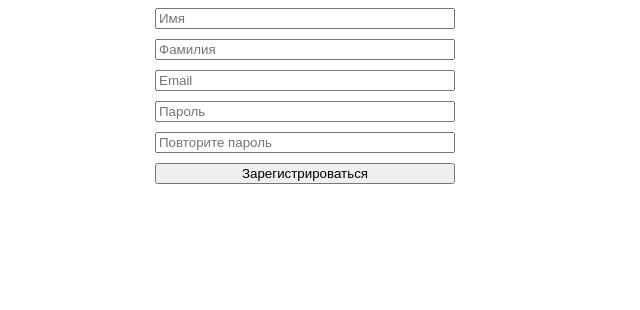
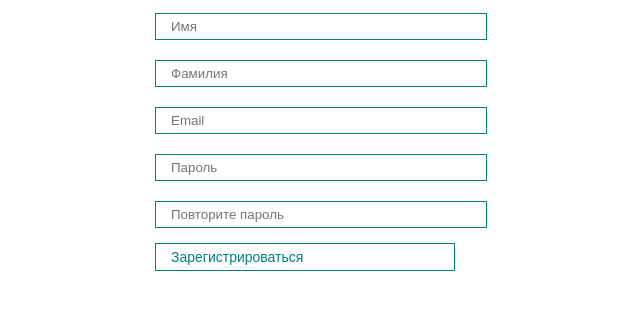
Before and after one commit to Fody0/WebsiteCloud, a React (Create React App) app in the folder frontend/: page /register in a window 1280 px wide. Shown: the top 310 px of the page, without its empty margins (335-975 px from the left). Built offline with nearby package versions, Linux system fonts and the light colour scheme.

Commit message:
add validation

```diff
--- a/frontend/src/components/Auth/Login.jsx
+++ b/frontend/src/components/Auth/Login.jsx
@@ -1,6 +1,8 @@
 import React, { useState } from 'react';
 import { loginUser,initialLoginData } from '../network/User_api';
 import { loginValidationSchema } from '../network/Validation';
+import MyButton from "../UI/button/MyButton";
+import MyInput from "../UI/input/MyInput";
 
 
 const Login = () => {
@@ -41,16 +43,16 @@ const Login = () => {
 
     return (
         <form style={{display: 'flex', flexDirection: 'column', gap: '10px', width: '300px', margin: '0 auto'}} onSubmit={handleSubmit}>
-            <input type="email" name="email" placeholder="Email" onChange={handleChange} value={formData.email}/>
+            <MyInput type="email" name="email" placeholder="Email" onChange={handleChange} value={formData.email}/>
             {errors.email && <div style={{ color: 'red' }}>{errors.email}</div>}
 
 
 
-            <input type="password" name="password" placeholder="Пароль" onChange={handleChange} value={formData.password}/>
+            <MyInput type="password" name="password" placeholder="Пароль" onChange={handleChange} value={formData.password}/>
             {errors.password && <div style={{ color: 'red' }}>{errors.password}</div>}
 
 
-            <button type="submit">Войти</button>
+            <MyButton type="submit">Войти</MyButton>
         </form>
     );
 };
--- a/frontend/src/components/Auth/Register.jsx
+++ b/frontend/src/components/Auth/Register.jsx
@@ -1,6 +1,8 @@
 import React, { useState } from 'react';
 import { registerUser, initialRegisterData } from '../network/User_api';
 import {registerValidationSchema} from "../network/Validation";
+import MyButton from "../UI/button/MyButton";
+import MyInput from "../UI/input/MyInput";
 
 
 const Register = () => {
@@ -42,28 +44,28 @@ const Register = () => {
 
     return (
         <form style={{display: 'flex', flexDirection: 'column', gap: '10px', width: '300px', margin: '0 auto'}} onSubmit={handleSubmit}>
-                <input type="text" name="name" placeholder="Имя" onChange={handleChange} value={formData.name}/>
+                <MyInput type="text" name="name" placeholder="Имя" onChange={handleChange} value={formData.name}/>
             {errors.name && <div style={{ color: 'red' }}>{errors.name}</div>}
 
-                <input type="text" name="surname" placeholder="Фамилия" onChange={handleChange} value={formData.surname}/>
+                <MyInput type="text" name="surname" placeholder="Фамилия" onChange={handleChange} value={formData.surname}/>
             {errors.surname && <div style={{ color: 'red' }}>{errors.surname}</div>}
 
 
-                <input type="email" name="email" placeholder="Email" onChange={handleChange} value={formData.email}/>
+                <MyInput type="email" name="email" placeholder="Email" onChange={handleChange} value={formData.email}/>
             {errors.email && <div style={{ color: 'red' }}>{errors.email}</div>}
 
 
 
-                <input type="password" name="password" placeholder="Пароль" onChange={handleChange} value={formData.password}/>
+                <MyInput type="password" name="password" placeholder="Пароль" onChange={handleChange} value={formData.password}/>
             {errors.password && <div style={{ color: 'red' }}>{errors.password}</div>}
 
 
 
-                <input type="password" name="confirmPassword" placeholder="Повторите пароль" onChange={handleChange} value={formData.confirmPassword}/>
+                <MyInput type="password" name="confirmPassword" placeholder="Повторите пароль" onChange={handleChange} value={formData.confirmPassword}/>
             {errors.confirmPassword && <div style={{ color: 'red' }}>{errors.confirmPassword}</div>}
 
 
-            <button type="submit">Зарегистрироваться</button>
+            <MyButton type="submit">Зарегистрироваться</MyButton>
         </form>
     );
 };
--- /dev/null
+++ b/frontend/src/components/UI/button/MyButton.jsx
@@ -0,0 +1,12 @@
+import React from 'react';
+import classes from './MyButton.module.css';
+
+const MyButton = ({children}) => {
+    return (
+        <button  className={classes.myBtn}>
+            {children}
+        </button>
+    );
+};
+
+export default MyButton;
--- /dev/null
+++ b/frontend/src/components/UI/button/MyButton.module.css
@@ -0,0 +1,9 @@
+.myBtn{
+    padding: 5px 15px;
+    color: teal;
+    font-size: 14px;
+    background: transparent;
+    border: 1px solid teal;
+    cursor: pointer;
+    display: flex;
+}
--- /dev/null
+++ b/frontend/src/components/UI/input/MyInput.jsx
@@ -0,0 +1,10 @@
+import React from 'react';
+import classes from './MyInput.module.css';
+
+const MyInput = React.forwardRef((props,ref) => {
+    return (
+        <input  className={classes.myInput} {...props}/>
+    );
+});
+
+export default MyInput;
--- /dev/null
+++ b/frontend/src/components/UI/input/MyInput.module.css
@@ -0,0 +1,6 @@
+.myInput {
+    width: 100%;
+    padding: 5px 15px;
+    margin: 5px 0;
+    border: 1px solid teal;
+}
--- /dev/null
+++ b/package.json
@@ -0,0 +1,5 @@
+{
+  "dependencies": {
+    "yup": "^1.6.1"
+  }
+}
```
Also changed, not shown: 1 other file (tests, documents, lock files or other folders).
